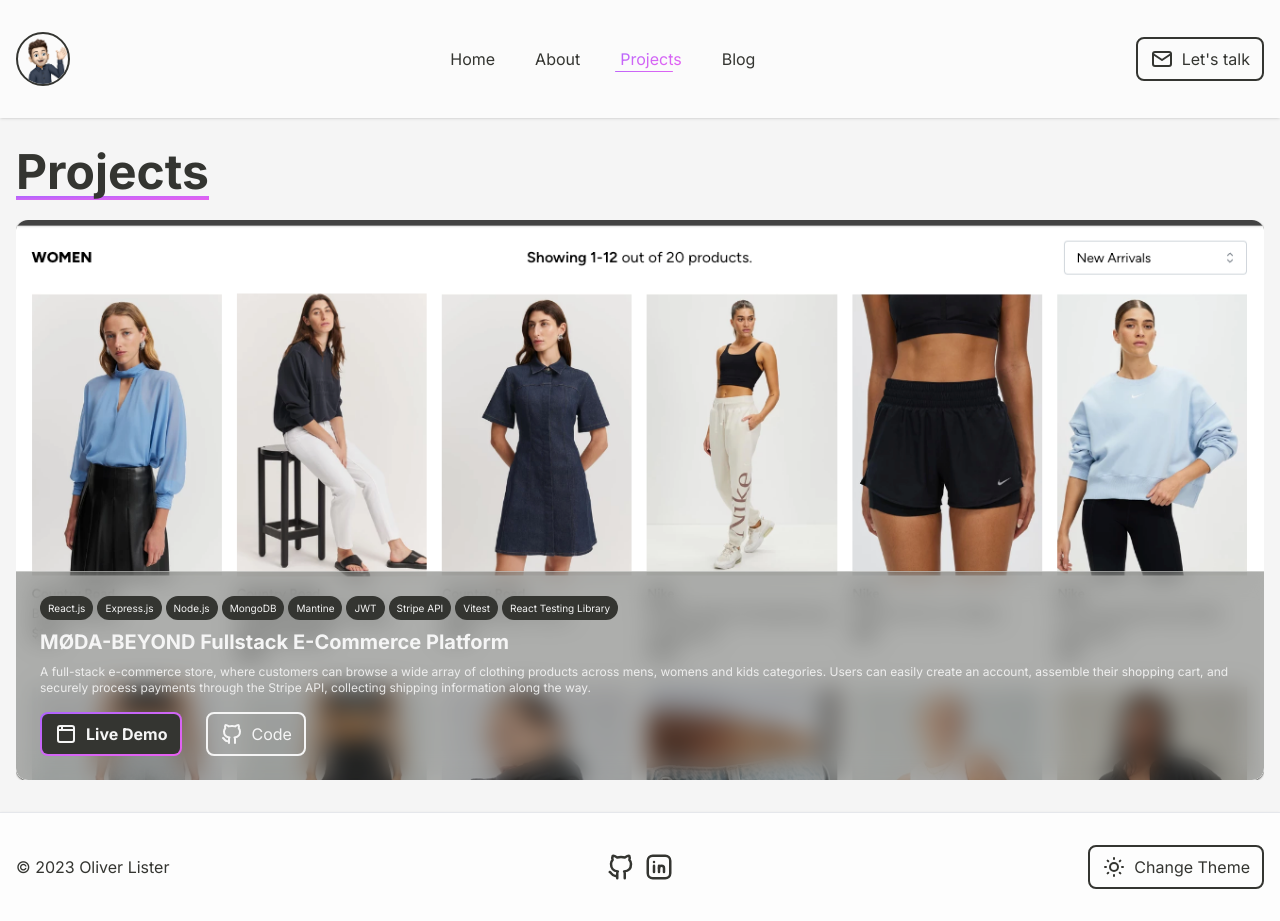
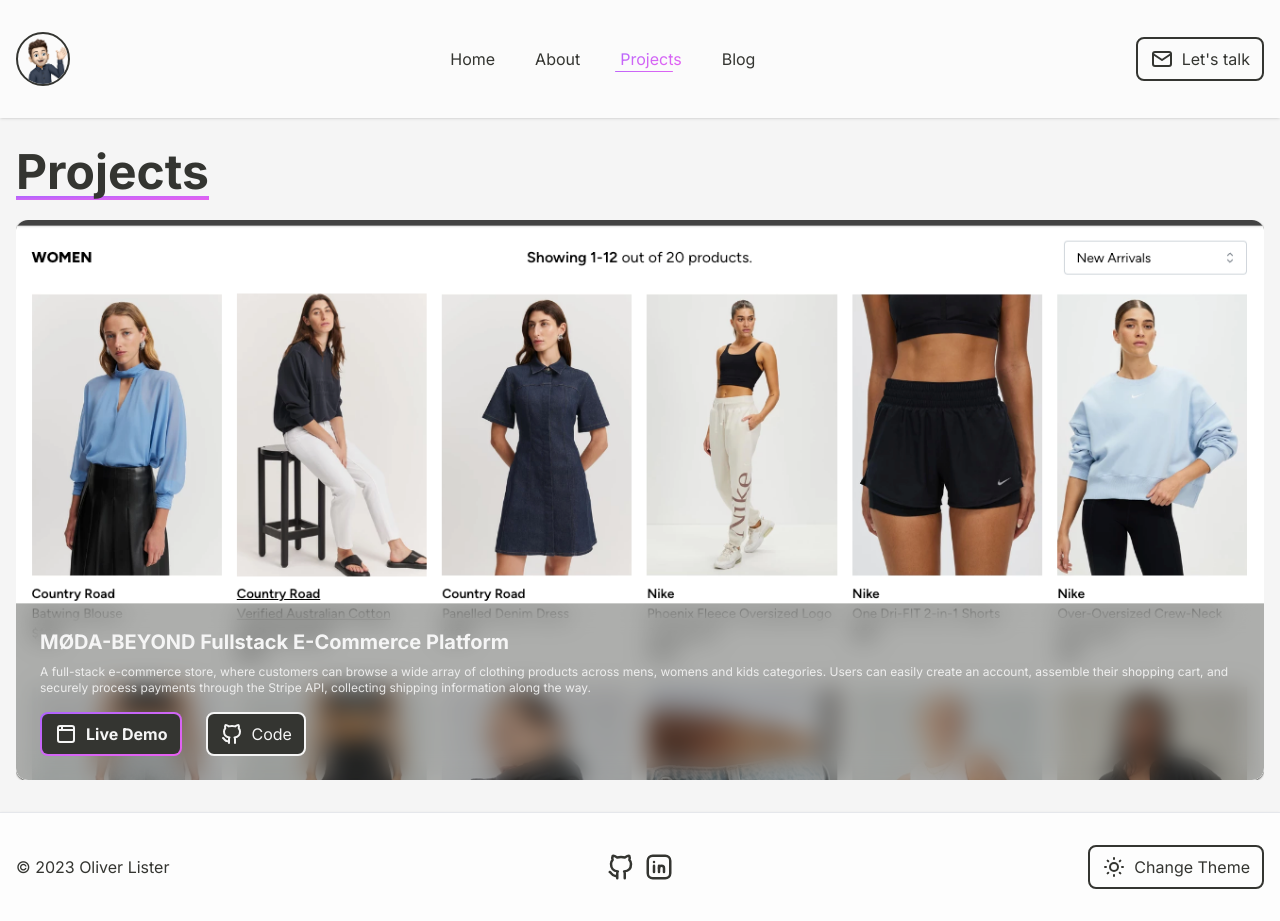
Before and after one commit to oliver-lister/oliverlister_dev, a Next.js app: page /projects in a window 1280 px wide. Built offline with nearby package versions, Linux system fonts and the light colour scheme.

Commit message:
finished mailing list form, changed project card stylings

```diff
--- a/app/_components/Home/BlogTeaser.tsx
+++ b/app/_components/Home/BlogTeaser.tsx
@@ -7,7 +7,9 @@
       className="bg-zinc-300 dark:bg-zinc-700 text-primary dark:text-secondary"
     >
       <div className="wrapper grid md:grid-cols-3">
-        <div className="md:col-span-2">Tester</div>
+        <div className="md:col-span-2">
+          Construction Zone: Project in the Works!
+        </div>
         <MailingList />
       </div>
     </section>
--- a/app/_components/Home/MailingList/MailingList.tsx
+++ b/app/_components/Home/MailingList/MailingList.tsx
@@ -4,6 +4,8 @@
 import MailingListForm, {
   MailingListFormData,
 } from "./MailingListForm/MailingListForm";
+import { IconMail } from "@tabler/icons-react";
+import MailingListFormSubmitted from "./MailingListForm/MailingListFormSubmitted";
 
 const MailingList: React.FC = () => {
   const [isLoading, setIsLoading] = useState<boolean>(false);
@@ -37,15 +39,24 @@
 
   return (
     <div className="md:col-span-1 grid gap-2">
+      <div className="flex gap-2 items-center">
         <div className="grid gap-1">
+          <div className="flex items-center gap-2 text-accent-700 dark:text-accent-500">
+            <IconMail />
             <h2 className="font-bold text-md text-accent-700 dark:text-accent-500 uppercase">
               Join my mailing list
             </h2>
+          </div>
           <p className="text-xs">
             Recieve updates whenever I make a new blog post.
           </p>
         </div>
-      <MailingListForm onSubmit={onSubmit} />
+      </div>
+      {submitted ? (
+        <MailingListFormSubmitted />
+      ) : (
+        <MailingListForm onSubmit={onSubmit} isLoading={isLoading} />
+      )}
     </div>
   );
 };
--- a/app/_components/Home/MailingList/MailingListForm/MailingListForm.tsx
+++ b/app/_components/Home/MailingList/MailingListForm/MailingListForm.tsx
@@ -5,6 +5,7 @@
 import React from "react";
 import * as yup from "yup";
 import Button from "@/components/Button";
+import { IconLoader2 } from "@tabler/icons-react";
 
 export type MailingListFormData = {
   email: string;
@@ -21,9 +22,13 @@
 
 type MailingListFormProps = {
   onSubmit: SubmitHandler<MailingListFormData>;
+  isLoading: boolean;
 };
 
-const MailingListForm: React.FC<MailingListFormProps> = ({ onSubmit }) => {
+const MailingListForm: React.FC<MailingListFormProps> = ({
+  onSubmit,
+  isLoading,
+}) => {
   const {
     register,
     handleSubmit,
@@ -53,8 +58,13 @@
             type="submit"
             variant="accent"
             className="text-xs rounded-none rounded-r-lg"
+            disabled={isLoading}
           >
-            Submit
+            {isLoading ? (
+              <IconLoader2 size={16} className="animate-spin" />
+            ) : (
+              "Submit"
+            )}
           </Button>
         </div>
         {errors.email && (
--- /dev/null
+++ b/app/_components/Home/MailingList/MailingListForm/MailingListFormSubmitted.tsx
@@ -0,0 +1,19 @@
+import useIsMounted from "@/hooks/useIsMounted";
+import { IconCheck } from "@tabler/icons-react";
+
+const MailingListFormSubmitted = () => {
+  const isMounted = useIsMounted();
+
+  return (
+    <div
+      className={`${
+        isMounted ? "scale-100" : "scale-0"
+      } transition-transform flex gap-2 items-center text-sm text-accent select-none`}
+    >
+      <IconCheck />
+      <p>Thanks for joining!</p>
+    </div>
+  );
+};
+
+export default MailingListFormSubmitted;
--- a/app/projects/_components/ProjectsCarousel/ProjectCard.tsx
+++ b/app/projects/_components/ProjectsCarousel/ProjectCard.tsx
@@ -2,6 +2,7 @@
 import Card from "../../../../components/Card";
 import { Project } from "../../page";
 import { IconBrowser, IconBrandGithub } from "@tabler/icons-react";
+import ProjectTag from "./ProjectTag";
 
 export default function ProjectCard({
   title,
@@ -14,18 +15,6 @@
   return (
     <Card key={title} theme="project" imageSrc={imageSrc} imageSize={1000}>
       <div className="grid gap-2">
-        <div>
-          <ul className="flex flex-wrap gap-1 text-xs">
-            {tags.map((tag, index) => (
-              <li
-                key={index}
-                className="px-2 py-1 rounded-full text-[10px] bg-primary"
-              >
-                {tag}
-              </li>
-            ))}
-          </ul>
-        </div>
         <h3 className="font-bold text-xl">{title}</h3>
         <p className="text-xs opacity-90">{description}</p>
       </div>
@@ -44,7 +33,7 @@
           href={githubUrl}
           target="_blank"
           rel="noopener noreferrer"
-          className="border-2 p-3 rounded-lg flex gap-2 items-center text-secondary border-secondary hover:bg-secondary hover:text-primary"
+          className="border-secondary text-secondary bg-primary hover:bg-secondary hover:text-primary-400"
         >
           <IconBrandGithub />
           Code
--- /dev/null
+++ b/app/projects/_components/ProjectsCarousel/ProjectTag.tsx
@@ -0,0 +1,9 @@
+type ProjectTagProps = { tag: string };
+
+const ProjectTag: React.FC<ProjectTagProps> = ({ tag }) => {
+  return (
+    <li className="px-2 py-1 rounded-full text-[10px] bg-primary">{tag}</li>
+  );
+};
+
+export default ProjectTag;
```
Lines whose indentation alone changed are shown as unchanged.
